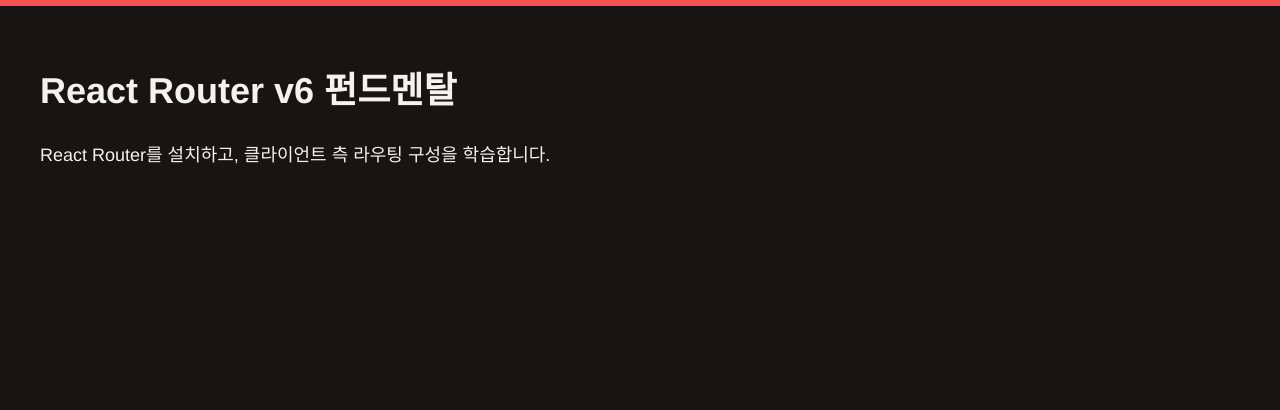
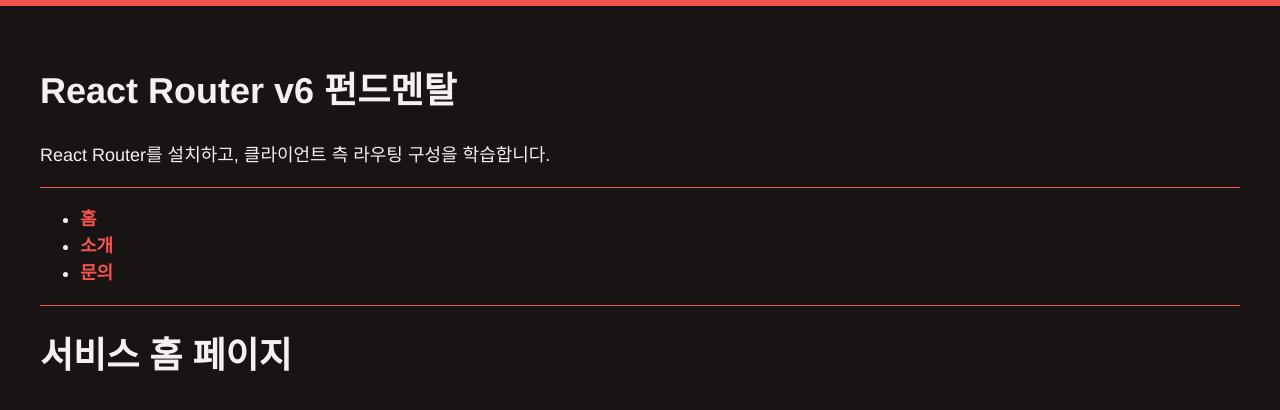
Before and after one commit to yamoo9/react-router-v6, a React (Create React App) app: page / in a window 1280 px wide. Shown: the top 410 px of the page. Built offline with nearby package versions, Linux system fonts and the light colour scheme.

Commit message:
complete. 실습 가이드

```diff
--- a/package.json
+++ b/package.json
@@ -5,6 +5,7 @@
   "dependencies": {
     "react": "18.2.0",
     "react-dom": "18.2.0",
+    "react-router-dom": "6.4.3",
     "react-scripts": "5.0.1"
   },
   "scripts": {
--- a/src/App.jsx
+++ b/src/App.jsx
@@ -1,9 +1,41 @@
+import { BrowserRouter as Router, Routes, Route, Link } from 'react-router-dom';
+
+import Home from 'pages/Home';
+import Introduction from 'pages/Introduction';
+import Contacts from 'pages/Contacts';
+
 function App() {
   return (
-    <div className="container">
-      <h1>React Router v6 펀드멘탈</h1>
-      <p>React Router를 설치하고, 클라이언트 측 라우팅 구성을 학습합니다.</p>
-    </div>
+    <Router>
+      <div className="container">
+        <h1>React Router v6 펀드멘탈</h1>
+        <p>React Router를 설치하고, 클라이언트 측 라우팅 구성을 학습합니다.</p>
+
+        <div className="border" />
+
+        <nav aria-label="글로벌 페이지 내비게이션">
+          <ul>
+            <li>
+              <Link to="/">홈</Link>
+            </li>
+            <li>
+              <Link to="/intro">소개</Link>
+            </li>
+            <li>
+              <Link to="/contacts">문의</Link>
+            </li>
+          </ul>
+        </nav>
+
+        <div className="border" />
+
+        <Routes>
+          <Route path="/" element={<Home />} />
+          <Route path="/intro" element={<Introduction />} />
+          <Route path="/contacts" element={<Contacts />} />
+        </Routes>
+      </div>
+    </Router>
   );
 }
 
--- a/src/styles/globals.css
+++ b/src/styles/globals.css
@@ -41,10 +41,10 @@
 
 .border {
   width: 100%;
-  height: 4px;
+  height: 0.5px;
   margin: 0;
   padding: 0;
-  background: var(--red-800);
+  background: var(--red-400);
 }
 
 a {
```
Also changed, not shown: 1 other file (tests, documents, lock files or other folders).
